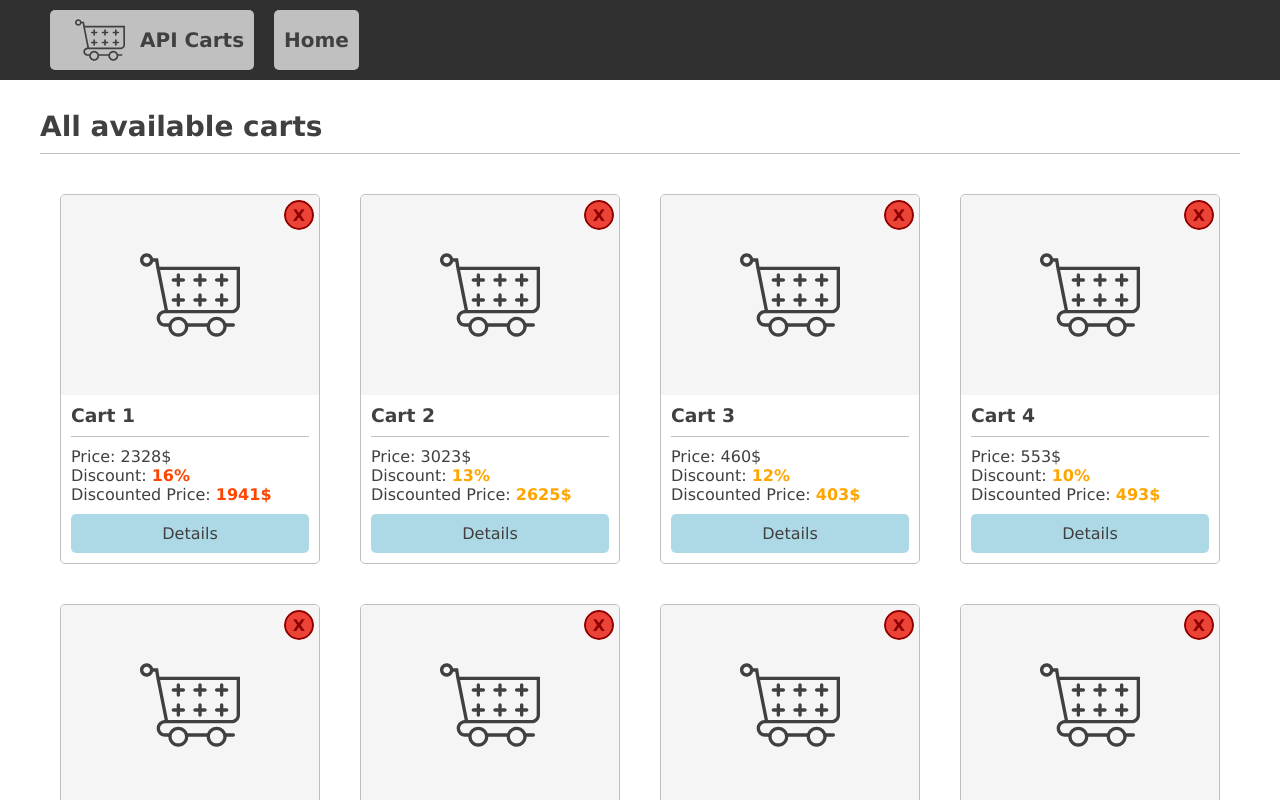
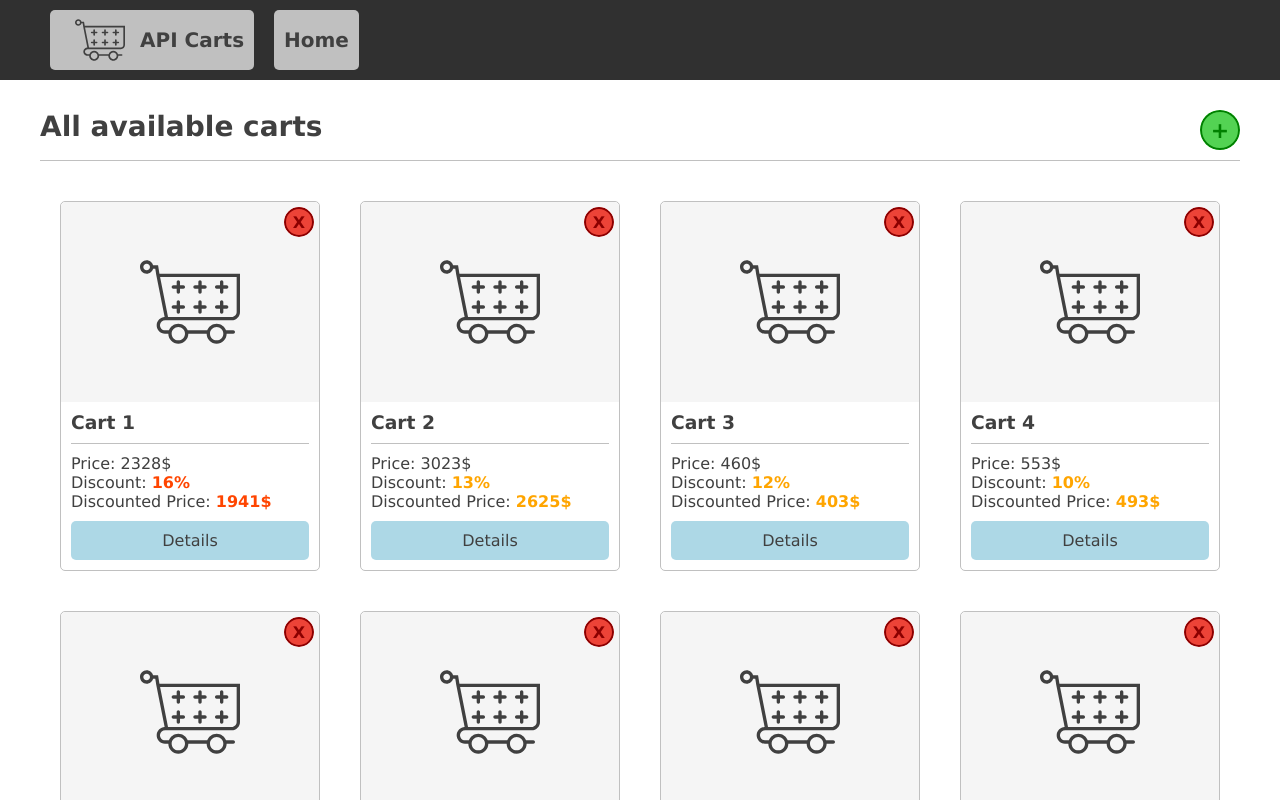
Before and after one commit to michudud/API-Carts, a React (Vite) app: page / in a window 1280 px wide. Shown: the top 800 px of the page. Built offline with nearby package versions, Linux system fonts and the light colour scheme.

Commit message:
add cart button

```diff
--- a/src/CartCard.tsx
+++ b/src/CartCard.tsx
@@ -22,8 +22,8 @@ const CartCard = ({ cart }) => {
       <div className="card-content">
         <div className="card-img">
           <a className="delete-cart">
-            <p className="delete-X">X</p>
-            <p className="delete-msg">Delete</p>
+            <span className="delete-X">X</span>
+            <span className="delete-msg">Delete</span>
           </a>
           <div className="svg-container">
             <CartIcon />
--- a/src/MainPage.tsx
+++ b/src/MainPage.tsx
@@ -22,7 +22,13 @@ const MainPage = () => {
     <div className="MainPage">
       <NavBar />
       <div className="content">
-        <div className="content-title">All available carts</div>
+        <div className="content-title">
+          All available carts
+          <button>
+            <span className="add-plus">+</span>
+            <span className="add-msg">Add cart</span>
+          </button>
+        </div>
         <div className="carts">
           {carts.map((cart, index) => {
             return <CartCard cart={cart} />;
--- a/src/style.css
+++ b/src/style.css
@@ -69,6 +69,57 @@ nav ul li svg {
   margin: 20px 0;
   border-bottom: 1px solid silver;
   color: #404040;
+}
+
+.MainPage .content .content-title button {
+  border: none;
+  height: 40px;
+  width: 40px;
+  border-radius: 20px;
+  background-color: #90ee90;
+  color: green;
+  font-size: 18px;
+  display: flex;
+  align-items: center;
+  cursor: pointer;
+  overflow: hidden;
+}
+
+@keyframes animate-add {
+  from {
+    width: 40px;
+  }
+  to {
+    width: 150px;
+  }
+}
+
+.MainPage .content .content-title button:hover {
+  width: 150px;
+  animation-name: animate-add;
+  animation-duration: 0.5s;
+}
+
+.MainPage .content .content-title button:hover .add-msg {
+  display: block;
+}
+
+.MainPage .content .content-title .add-plus {
+  min-width: 40px;
+  height: 40px;
+  font-weight: 600;
+  font-size: 22px;
+  background-color: #53d353;
+  border: 2px solid green;
+  border-radius: 20px;
+  display: flex;
+  justify-content: center;
+  align-items: center;
+}
+.MainPage .content .content-title .add-msg {
+  white-space: nowrap;
+  margin: 0 14px;
+  display: none;
 }
 
 .MainPage .content .carts {
```
